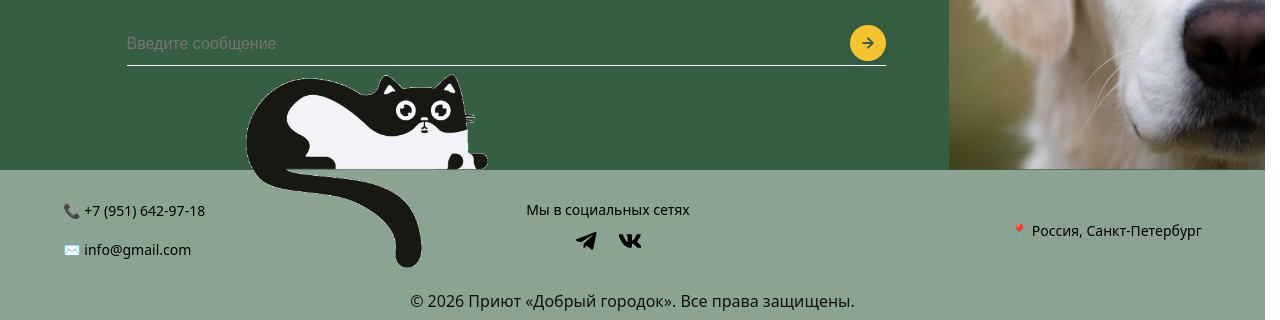
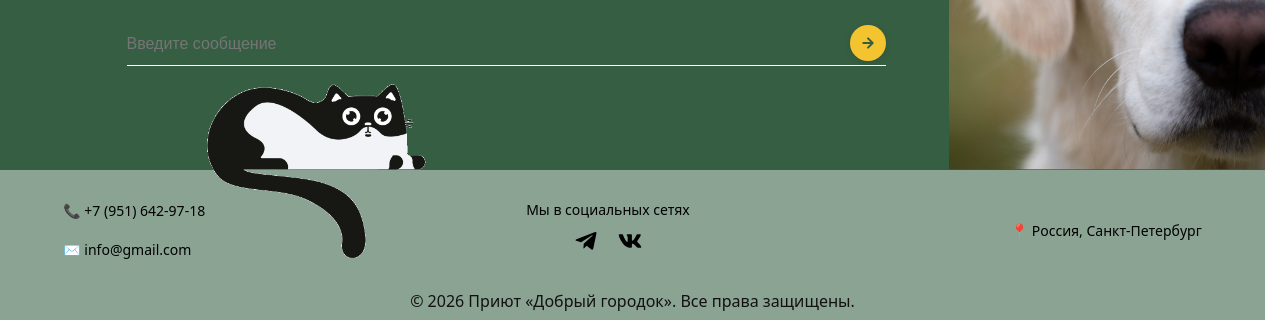
Before and after one commit to schustov05-debug/dobriy-gorodok-frontend, a React (Vite) app: page / in a window 1280 px wide. Shown: the part 1247-1567 px from the top of the page. Built offline with nearby package versions, Linux system fonts and the light colour scheme; no server answers.

Commit message:
update site

```diff
--- a/src/pages/Home.jsx
+++ b/src/pages/Home.jsx
@@ -132,7 +132,7 @@ export default function Home() {
                 minHeight: '500px'
             }}>
                 <div style={{ flex: '1', maxWidth: '480px', zIndex: 2, textAlign: 'left' }}>
-                    <h1 style={{ fontSize: '48px', fontWeight: '700', lineHeight: '1.15', color: '#000000', marginBottom: '20px', letterSpacing: '-0.5px' }}>
+                    <h1 style={{ fontSize: '48px', fontWeight: '550', lineHeight: '1.15', color: '#000000', marginBottom: '20px', letterSpacing: '-0.5px' }}>
                         Один Друг — <br /> Тысячи <br /> Счастливых Дней
                     </h1>
                     <p style={{ fontSize: '15px', lineHeight: '1.5', color: '#333333', marginBottom: '30px', maxWidth: '420px' }}>
@@ -256,10 +256,10 @@ export default function Home() {
                 alt="Машущий котик"
                 style={{
                     position: 'absolute',
-                    bottom: '-100px',
-                    left: '29%',
+                    bottom: '-90px',
+                    left: '25%',
                     transform: 'translateX(-50%)',
-                    height: '200px',
+                    height: '180px',
                     width: 'auto',
                     zIndex: 10
                 }}
```
